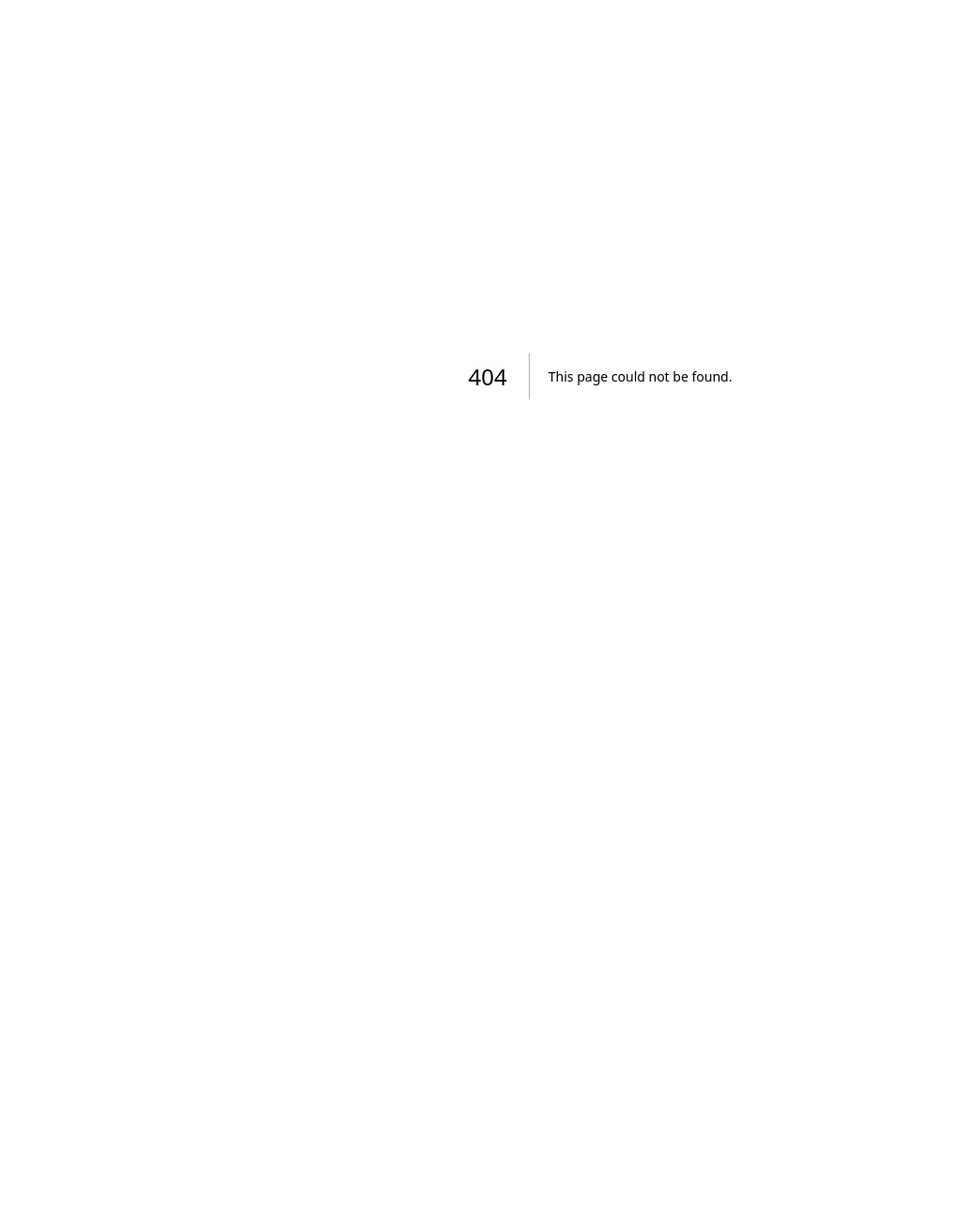
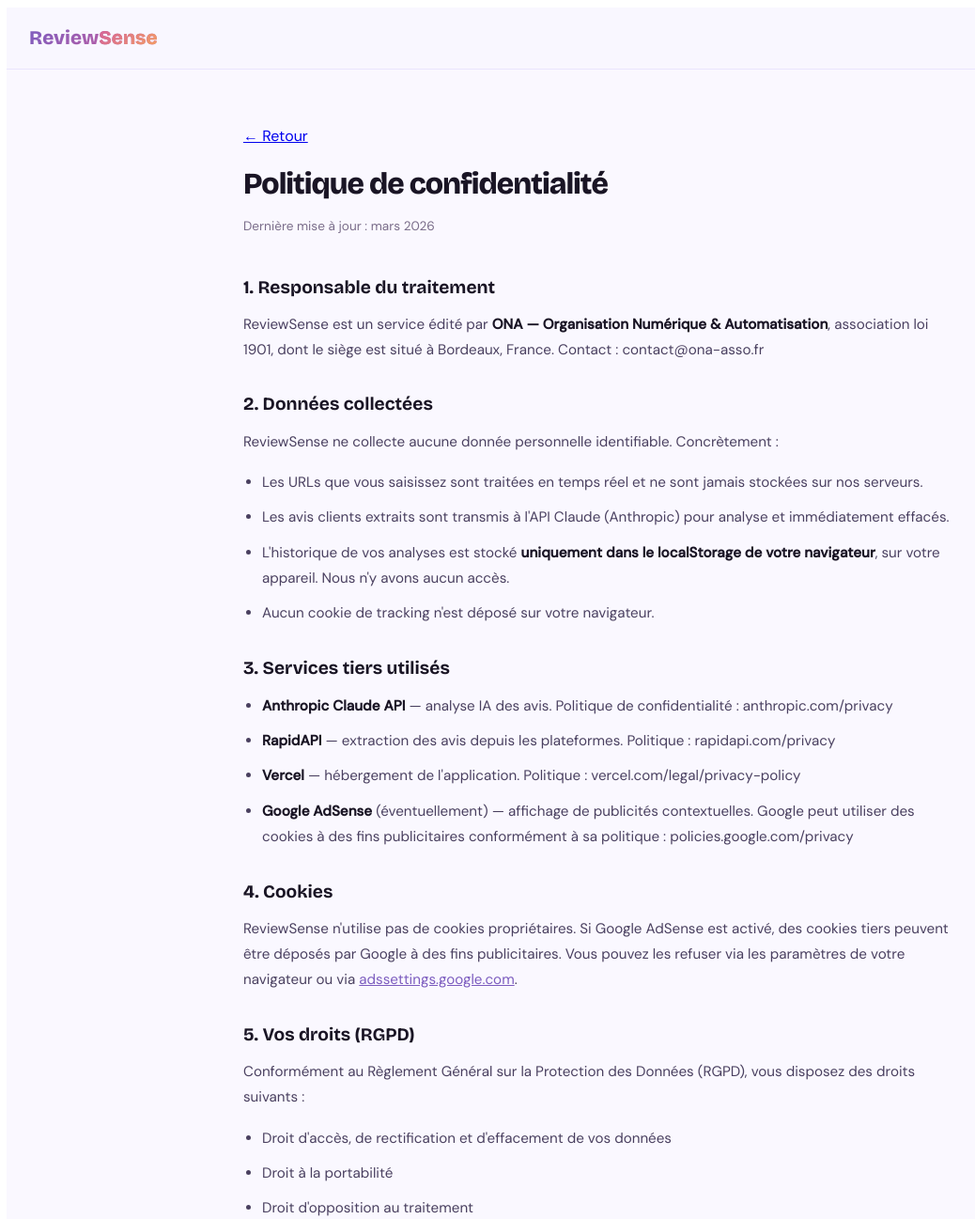
Before and after one commit to ashleyappadoo/ReviewSense, a Next.js app: page /politique-confidentialite in a window 1280 px wide. Before the commit this address had no page. Shown: the top 1297 px of the page at 94% size, without its empty margins (1-1039 px from the left). Before the commit the page ends 800 px from the top, so only its background shows below. Built offline with nearby package versions, Linux system fonts and the light colour scheme.

Commit message:
Create politique-confidentialite.jsx

```diff
--- /dev/null
+++ b/pages/politique-confidentialite.jsx
@@ -0,0 +1,78 @@
+import Head from 'next/head';
+import Link from 'next/link';
+
+export default function PolitiqueConfidentialite() {
+  return (
+    <>
+      <Head>
+        <title>Politique de confidentialité — ReviewSense by ONA</title>
+        <meta name="description" content="Politique de confidentialité de ReviewSense. Découvrez comment nous traitons vos données." />
+        <meta name="robots" content="noindex, follow" />
+      </Head>
+
+      <style jsx>{`
+        .page { max-width: 760px; margin: 0 auto; padding: 60px 24px; font-family: 'DM Sans', sans-serif; }
+        .back { display: inline-flex; align-items: center; gap: 8px; color: #7c5cbf; font-weight: 600; font-size: 0.9rem; text-decoration: none; margin-bottom: 40px; }
+        h1 { font-family: 'Bricolage Grotesque', sans-serif; font-size: 2rem; font-weight: 800; color: #1a1525; letter-spacing: -1px; margin-bottom: 8px; }
+        .date { color: #7a6d8a; font-size: 0.85rem; margin-bottom: 40px; }
+        h2 { font-family: 'Bricolage Grotesque', sans-serif; font-size: 1.2rem; font-weight: 700; color: #1a1525; margin: 32px 0 12px; }
+        p, li { color: #4a4060; line-height: 1.8; font-size: 0.95rem; margin-bottom: 10px; }
+        ul { padding-left: 20px; margin-bottom: 16px; }
+        strong { color: #1a1525; }
+        a { color: #7c5cbf; }
+      `}</style>
+
+      <div style={{background: '#faf8ff', minHeight: '100vh'}}>
+        <div style={{padding: '20px 24px', borderBottom: '1px solid rgba(197,184,248,0.3)', background: 'rgba(250,248,255,0.9)'}}>
+          <Link href="/" style={{fontFamily: "'Bricolage Grotesque', sans-serif", fontSize: '1.3rem', fontWeight: 800, background: 'linear-gradient(135deg, #7c5cbf, #d4609a)', WebkitBackgroundClip: 'text', WebkitTextFillColor: 'transparent', textDecoration: 'none'}}>
+            Review<span style={{background: 'linear-gradient(135deg, #d4609a, #f4a261)', WebkitBackgroundClip: 'text', WebkitTextFillColor: 'transparent'}}>Sense</span>
+          </Link>
+        </div>
+        <div className="page">
+          <Link href="/" className="back">← Retour</Link>
+          <h1>Politique de confidentialité</h1>
+          <p className="date">Dernière mise à jour : mars 2026</p>
+
+          <h2>1. Responsable du traitement</h2>
+          <p>ReviewSense est un service édité par <strong>ONA — Organisation Numérique & Automatisation</strong>, association loi 1901, dont le siège est situé à Bordeaux, France. Contact : contact@ona-asso.fr</p>
+
+          <h2>2. Données collectées</h2>
+          <p>ReviewSense ne collecte aucune donnée personnelle identifiable. Concrètement :</p>
+          <ul>
+            <li>Les URLs que vous saisissez sont traitées en temps réel et ne sont jamais stockées sur nos serveurs.</li>
+            <li>Les avis clients extraits sont transmis à l'API Claude (Anthropic) pour analyse et immédiatement effacés.</li>
+            <li>L'historique de vos analyses est stocké <strong>uniquement dans le localStorage de votre navigateur</strong>, sur votre appareil. Nous n'y avons aucun accès.</li>
+            <li>Aucun cookie de tracking n'est déposé sur votre navigateur.</li>
+          </ul>
+
+          <h2>3. Services tiers utilisés</h2>
+          <ul>
+            <li><strong>Anthropic Claude API</strong> — analyse IA des avis. Politique de confidentialité : anthropic.com/privacy</li>
+            <li><strong>RapidAPI</strong> — extraction des avis depuis les plateformes. Politique : rapidapi.com/privacy</li>
+            <li><strong>Vercel</strong> — hébergement de l'application. Politique : vercel.com/legal/privacy-policy</li>
+            <li><strong>Google AdSense</strong> (éventuellement) — affichage de publicités contextuelles. Google peut utiliser des cookies à des fins publicitaires conformément à sa politique : policies.google.com/privacy</li>
+          </ul>
+
+          <h2>4. Cookies</h2>
+          <p>ReviewSense n'utilise pas de cookies propriétaires. Si Google AdSense est activé, des cookies tiers peuvent être déposés par Google à des fins publicitaires. Vous pouvez les refuser via les paramètres de votre navigateur ou via <a href="https://adssettings.google.com" target="_blank" rel="noreferrer">adssettings.google.com</a>.</p>
+
+          <h2>5. Vos droits (RGPD)</h2>
+          <p>Conformément au Règlement Général sur la Protection des Données (RGPD), vous disposez des droits suivants :</p>
+          <ul>
+            <li>Droit d'accès, de rectification et d'effacement de vos données</li>
+            <li>Droit à la portabilité</li>
+            <li>Droit d'opposition au traitement</li>
+          </ul>
+          <p>Pour exercer ces droits, contactez-nous à : <a href="mailto:contact@ona-asso.fr">contact@ona-asso.fr</a></p>
+          <p>Vous pouvez également adresser une réclamation à la CNIL : <a href="https://www.cnil.fr" target="_blank" rel="noreferrer">cnil.fr</a></p>
+
+          <h2>6. Sécurité</h2>
+          <p>Les communications entre votre navigateur et nos serveurs sont chiffrées via HTTPS. Aucune donnée sensible (identifiants, mots de passe, données bancaires) n'est jamais collectée.</p>
+
+          <h2>7. Modification de la politique</h2>
+          <p>ONA se réserve le droit de modifier cette politique à tout moment. La date de dernière mise à jour est indiquée en haut de cette page.</p>
+        </div>
+      </div>
+    </>
+  );
+}
```
